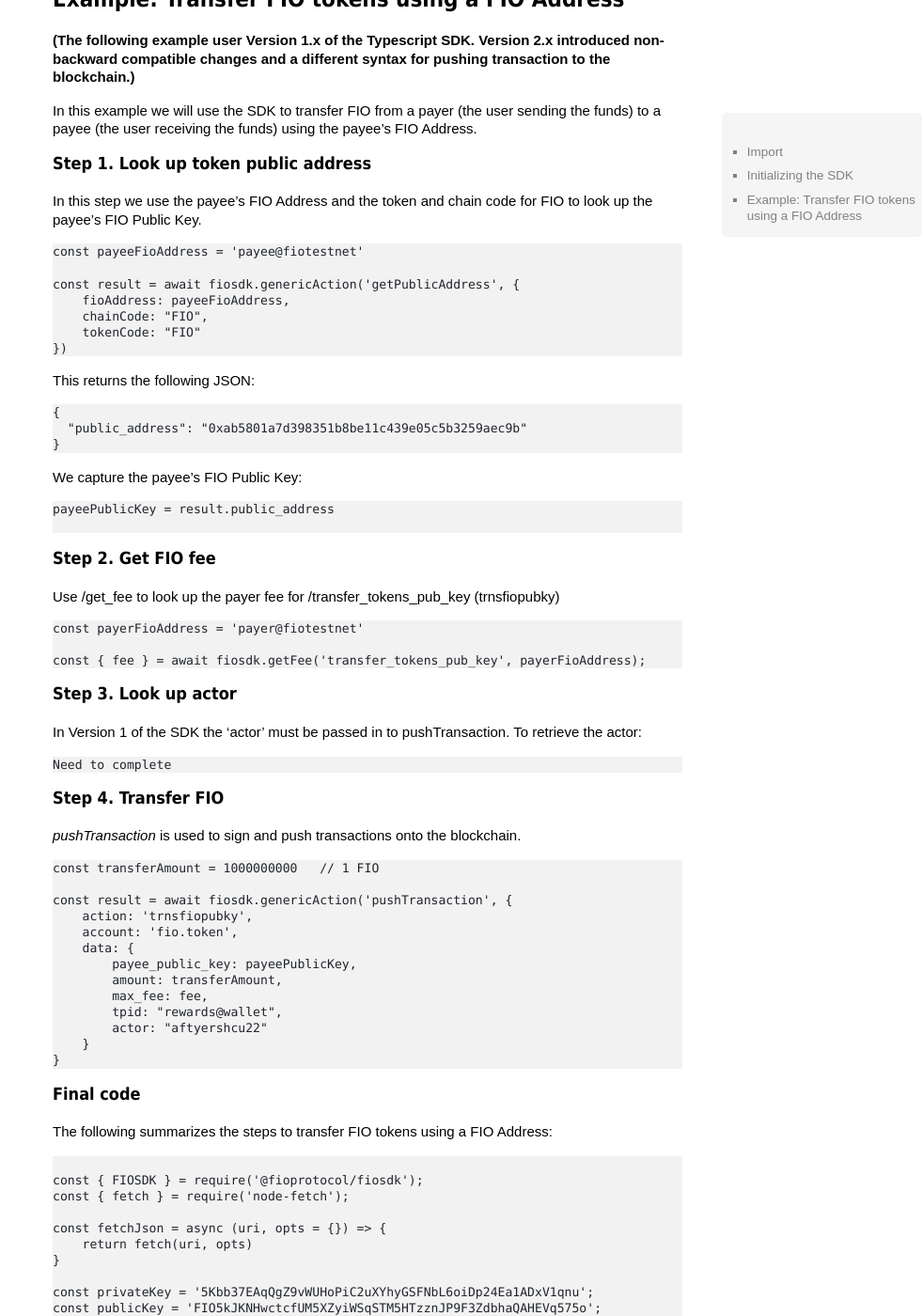
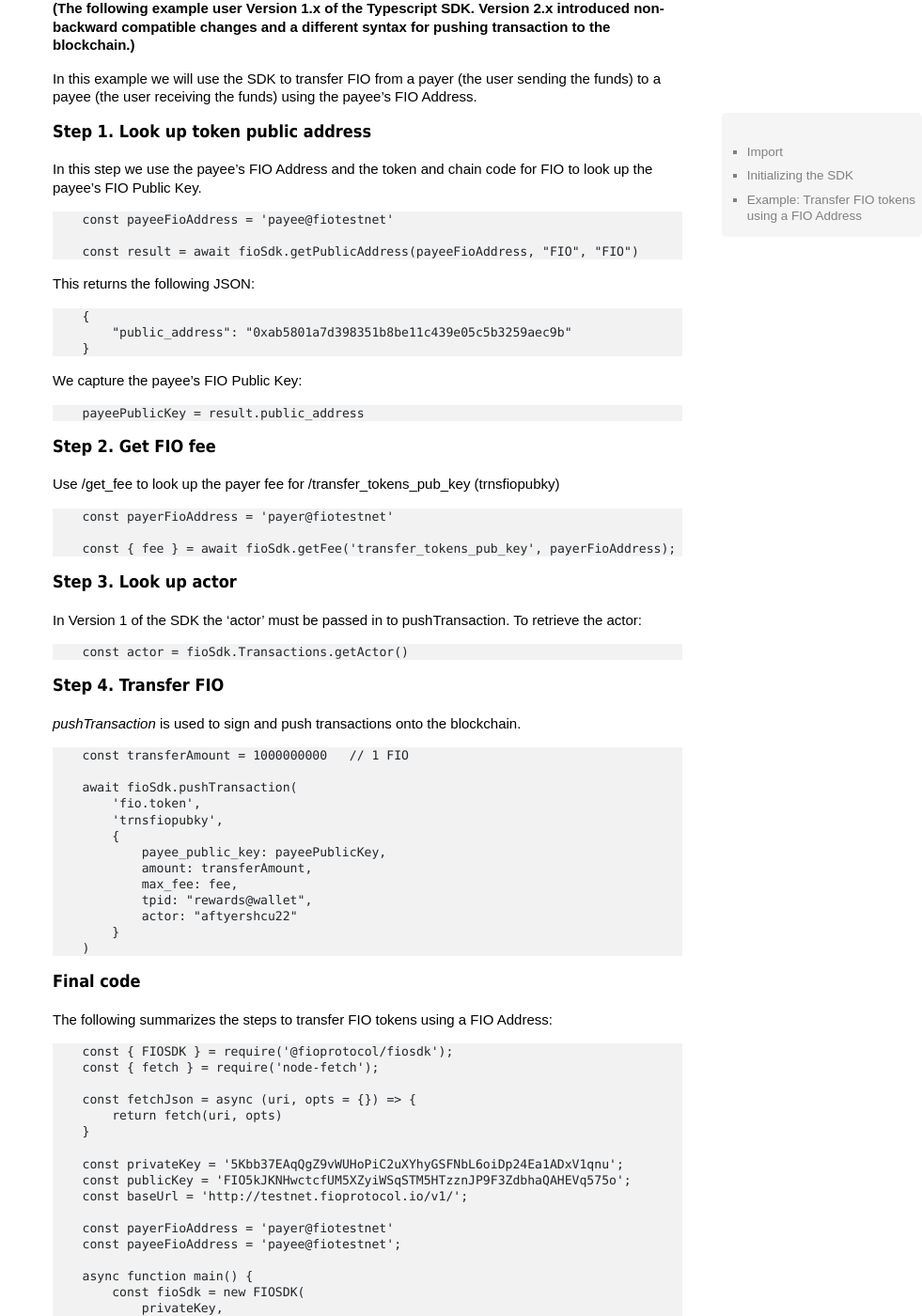
Before and after one commit to fioprotocol/fio-devhub, a Jekyll site: the page built from pages/sdk-js-using.md, in a window 1280 px wide and 1400 px high, scrolled down 857 px. Shown: the whole window at 94% size, without its empty margins (299-1280 px from the left). Built offline with Jekyll 4.4.1, drawn with Linux system fonts in a browser that asks for light colours; some of the changed text lies outside the part shown.

Commit message:
SDK example fix.

````diff
--- a/pages/sdk-js-using.md
+++ b/pages/sdk-js-using.md
@@ -9,32 +9,30 @@ sidebar: sidebars
 
 Importing using commonJS syntax is supported by Node.js out of the box:
 
-```
-const { FIOSDK } = require('@fioprotocol/fiosdk');
-const { fetch } = require('node-fetch');
+```javascript
+    const { FIOSDK } = require('@fioprotocol/fiosdk');
+    const { fetch } = require('node-fetch');
 ```
 
 ## Initializing the SDK
 
 The Typescript SDK uses a singleton model requiring initialization in the constructor as these parameters are referenced in subsequent SDK Calls.
 
-```
-const fetchJson = async (uri, opts = {}) => {
-    return fetch(uri, opts)
-}
+```javascript
+    const fetchJson = async (uri, opts = {}) => {
+        return fetch(uri, opts)
+    }
 
-const privateKey = '5Kbb37EAqQgZ9vWUHoPiC2uXYhyGSFNbL6oiDp24Ea1ADxV1qnu';
-const publicKey = 'FIO5kJKNHwctcfUM5XZyiWSqSTM5HTzznJP9F3ZdbhaQAHEVq575o';
-const baseUrl = 'http://testnet.fioprotocol.io/v1/';
-const registerMockUrl = '';
+    const privateKey = '5Kbb37EAqQgZ9vWUHoPiC2uXYhyGSFNbL6oiDp24Ea1ADxV1qnu';
+    const publicKey = 'FIO5kJKNHwctcfUM5XZyiWSqSTM5HTzznJP9F3ZdbhaQAHEVq575o';
+    const baseUrl = 'http://testnet.fioprotocol.io/v1/';
 
-fioSdk = new FIOSDK(
-    privateKey,
-    publicKey,
-    baseUrl,
-    fetchJson,
-    registerMockUrl
-  )
+    fioSdk = new FIOSDK(
+        privateKey,
+        publicKey,
+        baseUrl,
+        fetchJson
+     )
 ```
 
 * `privateKey/publicKey` - The wallet user's private/public keys
@@ -52,126 +50,112 @@ In this example we will use the SDK to transfer FIO from a payer (the user sendi
 
 In this step we use the payee's FIO Address and the token and chain code for FIO to look up the payee's FIO Public Key.
 
-```
-const payeeFioAddress = 'payee@fiotestnet'
+```javascript
+    const payeeFioAddress = 'payee@fiotestnet'
 
-const result = await fiosdk.genericAction('getPublicAddress', {
-    fioAddress: payeeFioAddress,
-    chainCode: "FIO",
-    tokenCode: "FIO"
-})
+    const result = await fioSdk.getPublicAddress(payeeFioAddress, "FIO", "FIO")
 ```
 
 This returns the following JSON:
-```
-{
-  "public_address": "0xab5801a7d398351b8be11c439e05c5b3259aec9b"
-}
+```javascript
+    {
+        "public_address": "0xab5801a7d398351b8be11c439e05c5b3259aec9b"
+    }
 ```
 
 We capture the payee's FIO Public Key:
 
-```
-payeePublicKey = result.public_address
-
+```javascript
+    payeePublicKey = result.public_address
 ```
 
 ### Step 2. Get FIO fee
 
 Use /get_fee to look up the payer fee for /transfer_tokens_pub_key (trnsfiopubky)
 
-```
-const payerFioAddress = 'payer@fiotestnet'
+```javascript
+    const payerFioAddress = 'payer@fiotestnet'
 
-const { fee } = await fiosdk.getFee('transfer_tokens_pub_key', payerFioAddress);
+    const { fee } = await fioSdk.getFee('transfer_tokens_pub_key', payerFioAddress);
 ```
 
 ### Step 3. Look up actor
 
 In Version 1 of the SDK the 'actor' must be passed in to pushTransaction. To retrieve the actor:
 
-```
-Need to complete
+```javascript
+    const actor = fioSdk.Transactions.getActor()
 ```
 
 ### Step 4. Transfer FIO
 
 *pushTransaction* is used to sign and push transactions onto the blockchain.
 
-```
-const transferAmount = 1000000000   // 1 FIO
+```javascript
+    const transferAmount = 1000000000   // 1 FIO
 
-const result = await fiosdk.genericAction('pushTransaction', {
-    action: 'trnsfiopubky',
-    account: 'fio.token',
-    data: {
-        payee_public_key: payeePublicKey,
-        amount: transferAmount,
-        max_fee: fee,
-        tpid: "rewards@wallet",
-        actor: "aftyershcu22"
-    }
-}
+    await fioSdk.pushTransaction(
+        'fio.token',
+        'trnsfiopubky',
+        {
+            payee_public_key: payeePublicKey,
+            amount: transferAmount,
+            max_fee: fee,
+            tpid: "rewards@wallet",
+            actor: "aftyershcu22"
+        }
+    )
 ```
 
 ### Final code
 
 The following summarizes the steps to transfer FIO tokens using a FIO Address:
 
-```
+```javascript
+    const { FIOSDK } = require('@fioprotocol/fiosdk');
+    const { fetch } = require('node-fetch');
 
-const { FIOSDK } = require('@fioprotocol/fiosdk');
-const { fetch } = require('node-fetch');
+    const fetchJson = async (uri, opts = {}) => {
+        return fetch(uri, opts)
+    }
 
-const fetchJson = async (uri, opts = {}) => {
-    return fetch(uri, opts)
-}
+    const privateKey = '5Kbb37EAqQgZ9vWUHoPiC2uXYhyGSFNbL6oiDp24Ea1ADxV1qnu';
+    const publicKey = 'FIO5kJKNHwctcfUM5XZyiWSqSTM5HTzznJP9F3ZdbhaQAHEVq575o';
+    const baseUrl = 'http://testnet.fioprotocol.io/v1/';
 
-const privateKey = '5Kbb37EAqQgZ9vWUHoPiC2uXYhyGSFNbL6oiDp24Ea1ADxV1qnu';
-const publicKey = 'FIO5kJKNHwctcfUM5XZyiWSqSTM5HTzznJP9F3ZdbhaQAHEVq575o';
-const baseUrl = 'http://testnet.fioprotocol.io/v1/';
-const registerMockUrl = '';
+    const payerFioAddress = 'payer@fiotestnet'
+    const payeeFioAddress = 'payee@fiotestnet';
 
-const payerFioAddress = 'payer@fiotestnet'
-const payeeFioAddress = 'payee@fiotestnet';
+    async function main() {
+        const fioSdk = new FIOSDK(
+            privateKey,
+            publicKey,
+            baseUrl,
+            fetchJson
+        )
 
-async function main () {
+        try {
+            const { public_address: payeePublicKey } = await fioSdk.getPublicAddress(payeeFioAddress, "FIO", "FIO")
 
+            const { fee } = await fioSdk.getFee('transfer_tokens_pub_key', payerFioAddress);
 
-    fioSdk = new FIOSDK(
-        privateKey,
-        publicKey,
-        baseUrl,
-        fetchJson,
-        registerMockUrl
-    )
+            const transferAmount = 1000000000   // 1 FIO
 
-    const result = await fiosdk.genericAction('getPublicAddress', {
-        fioAddress: payeeFioAddress,
-        chainCode: "FIO",
-        tokenCode: "FIO"
-    })
-
-    payeePublicKey = result.public_address
-
-    const { fee } = await fiosdk.getFee('transfer_tokens_pub_key', payerFioAddress);
-
-    const transferAmount = 1000000000   // 1 FIO
-
-    const result = await fiosdk.genericAction('pushTransaction', {
-        action: 'trnsfiopubky',
-        account: 'fio.token',
-        data: {
-            payee_public_key: payeePublicKey,
-            amount: transferAmount,
-            max_fee: fee,
-            tpid: "rewards@wallet",
-            actor: "aftyershcu22"
+            await fioSdk.pushTransaction(
+                'fio.token',
+                'trnsfiopubky',
+                {
+                    payee_public_key: payeePublicKey,
+                    amount: transferAmount,
+                    max_fee: fee,
+                    tpid: "rewards@wallet",
+                    actor: "aftyershcu22"
+                }
+            )
+        } catch (e) {
+          console.log(e);
         }
     }
 
-}
-
-main()
-
+    main()
 ```
````
Also changed, not shown: readme.md.
